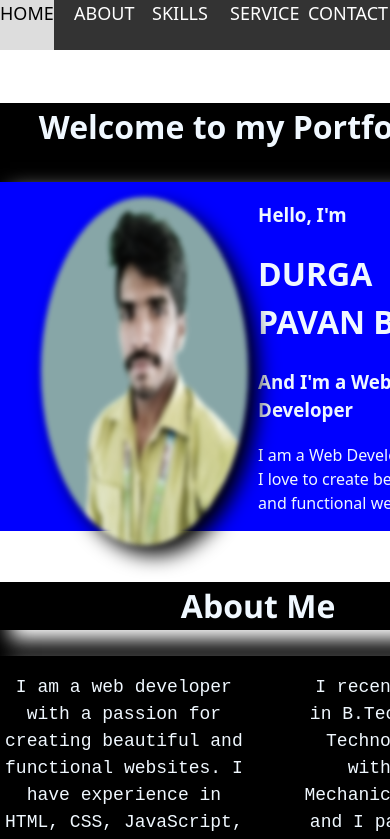
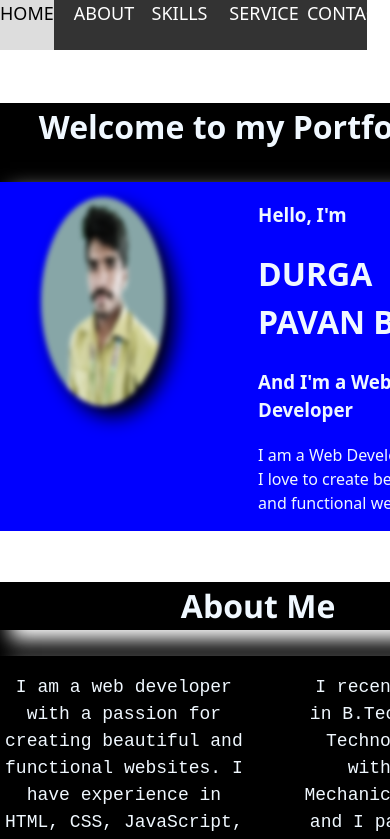
Before and after one commit to PavanMech321/portfolio-2, a React (Vite) app: page / in a window 390 px wide. Shown: the top 839 px of the page. Built offline with nearby package versions, Linux system fonts and the light colour scheme.

Commit message:
Update App.css

```diff
--- a/src/App.css
+++ b/src/App.css
@@ -4,7 +4,7 @@
   display: flex;
   place-items: center;
 } */
-@media screen and (max-width: 800px) {
+@media screen and (max-width: 768px) {
   body{
   width: 100vw;
   margin: 0;
@@ -100,7 +100,7 @@
   margin-top: 7%;
   width: 70%;
   margin-left: 20%;
-  height: 100%;
+  height: 70%;
   border-radius: 50%;
   box-shadow: 10px 10px 20px black;
   /* mix-blend-mode:lighten; */
@@ -116,7 +116,6 @@
   text-align: start; */
   width:100%;
 }
-.Home
 #About{
 /*   width: 100%; */
 /*   margin-top: 2%;
@@ -269,7 +268,7 @@
   background-color: darkgray;
   box-shadow: 10px 10px 20px white;
   height: fit-content;
-  font-size: large;
+  font-size: medium;
 }
 /* .responsive{
   margin-top: 5%;
@@ -285,7 +284,7 @@
   background-color: darkgray;
   box-shadow: 10px 10px 20px white;
   height: fit-content;
-  font-size: large;
+  font-size: medium;
   }
 .troubleshoot{
 /*   width: 100%; */
@@ -294,7 +293,7 @@
   background-color: darkgray;
   box-shadow: 10px 10px 20px white;
   height: fit-content;
-  font-size: large;
+  font-size: medium;
 }
 .Contact{
   gap: 2%;
@@ -337,7 +336,7 @@ input:hover{
   background-color: #ddd;
   color: black;
 }
-  textarea{
+textarea{
   width: 100%;
   height: 100px;
   border-radius: 5px;
@@ -442,13 +441,14 @@ textarea:hover{
   place-items: center;
 }
 .Navbar{
+  width:100%
   height: 50px;
   font-size: large;
   background-color: #333;
   overflow: hidden;
   position: fixed;
   top: 0px;
-  width: 100vw;
+/*   width: 100vw; */
   z-index: 1;
 /*   font-family: 'Courier New', Courier, monospace; */
 /*   font-size: 16px; */
@@ -527,9 +527,9 @@ textarea:hover{
 }
 .Home .logo{
   margin-top: 7%;
-  width: 100%;
+  width: 60%;
   margin-left: 20%;
-  height: 100%;
+  height: 60%;
   border-radius: 50%;
   box-shadow: 10px 10px 20px black;
   /* mix-blend-mode:lighten; */
@@ -760,7 +760,7 @@ input:hover{
   background-color: #ddd;
   color: black;
 }
-  textarea{
+textarea{
   width: 100%;
   height: 100px;
   border-radius: 5px;
```
